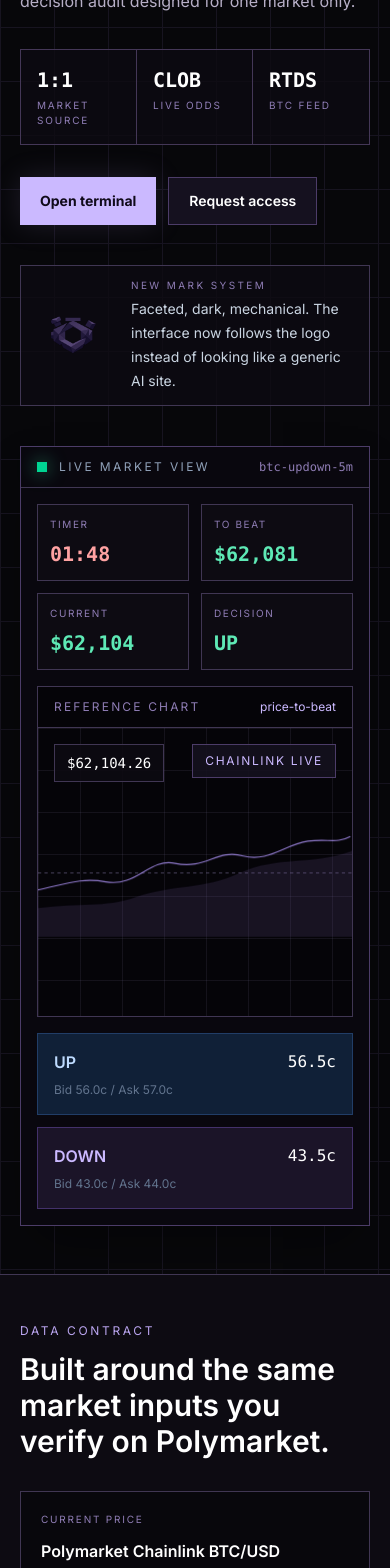
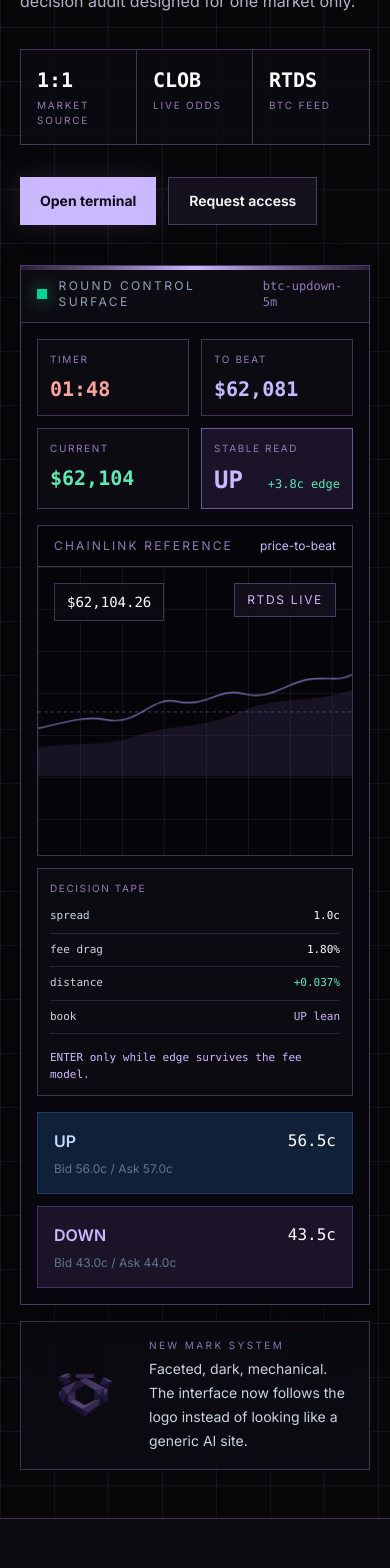
Before and after one commit to Ledziqo/Poly5m, a React (Vite) app in the folder apps/web/: page / in a window 390 px wide. Shown: the part 432-2000 px from the top of the page. Built offline with nearby package versions, Linux system fonts and the light colour scheme.

Commit message:
Unify branding across app

```diff
--- a/apps/web/index.html
+++ b/apps/web/index.html
@@ -3,6 +3,8 @@
   <head>
     <meta charset="UTF-8" />
     <meta name="viewport" content="width=device-width, initial-scale=1.0" />
+    <link rel="preload" as="image" href="/polyengine-icon-logo.png" />
+    <link rel="icon" type="image/png" href="/polyengine-icon-logo.png" />
     <title>PolyEngine</title>
   </head>
   <body>
--- a/apps/web/src/App.tsx
+++ b/apps/web/src/App.tsx
@@ -45,7 +45,7 @@ function Landing({ onNav }: { onNav: (path: string) => void }) {
       <div className="border-b border-[#403653] bg-[#08070C]/95">
         <div className="max-w-7xl mx-auto px-5 md:px-6 h-20 flex items-center justify-between gap-4">
           <button onClick={() => onNav('/')} className="flex items-center gap-3">
-            <img src="/polyengine-icon-logo.png" alt="PolyEngine" className="h-11 w-11 object-cover border border-[#4A3A6A]" />
+            <img src="/polyengine-icon-logo.png" alt="PolyEngine" className="h-14 w-14 object-cover border border-[#4A3A6A]" loading="eager" fetchPriority="high" />
             <div className="text-left">
               <div className="text-base font-semibold tracking-[0.18em] text-white uppercase">PolyEngine</div>
               <div className="text-[10px] uppercase tracking-[0.24em] text-[#8F7DB5]">BTC 5m terminal</div>
@@ -73,7 +73,7 @@ function Landing({ onNav }: { onNav: (path: string) => void }) {
                 Private Polymarket execution lab
               </div>
               <h1 className="mt-6 text-4xl md:text-6xl font-semibold leading-[1.01] tracking-tight text-white">
-                A sharper command center for Bitcoin’s 5-minute knife edge.
+                A sharper command center for Bitcoin's 5-minute knife edge.
               </h1>
               <p className="mt-6 max-w-xl text-base md:text-lg leading-8 text-[#B7AFC7]">
                 PolyEngine tracks the live Polymarket BTC Up/Down round with Chainlink reference price, CLOB odds, entry discipline, and a decision audit designed for one market only.
@@ -87,16 +87,18 @@ function Landing({ onNav }: { onNav: (path: string) => void }) {
                 <button onClick={() => onNav('/login')} className="h-12 px-5 bg-[#CBB9FF] text-sm font-bold text-[#100A1A] hover:bg-[#E7E0F8] transition shadow-[0_0_28px_rgba(143,125,181,0.18)]">Open terminal</button>
                 <button onClick={() => onNav('/request-access')} className="h-12 px-5 border border-[#4C3C68] bg-[#15111F] text-sm font-semibold text-white hover:bg-[#211A31] transition">Request access</button>
               </div>
-              <div className="mt-10 grid grid-cols-[82px_1fr] gap-4 items-center max-w-xl border border-[#403653] bg-[#0D0B12]/80 p-3">
-                <img src="/polyengine-icon-logo.png" alt="" className="h-20 w-20 object-cover" />
+            </div>
+
+            <div>
+              <TerminalPreview />
+              <div className="mt-4 grid grid-cols-[96px_1fr] gap-4 items-center border border-[#403653] bg-[#0D0B12]/90 p-4">
+                <img src="/polyengine-icon-logo.png" alt="" className="h-24 w-24 object-cover" loading="eager" />
                 <div>
                   <div className="text-[10px] uppercase tracking-[0.24em] text-[#8F7DB5]">New mark system</div>
                   <div className="mt-1 text-sm leading-6 text-slate-300">Faceted, dark, mechanical. The interface now follows the logo instead of looking like a generic AI site.</div>
                 </div>
               </div>
             </div>
-
-            <TerminalPreview />
           </div>
         </section>
 
@@ -185,38 +187,57 @@ function SourceBlock({ label, value, detail }: { label: string; value: string; d
 
 function TerminalPreview() {
   return (
-    <div className="border border-[#4C3C68] bg-[#09070E] shadow-2xl shadow-black/40 relative">
+    <div className="border border-[#4C3C68] bg-[#09070E] shadow-2xl shadow-black/40 relative overflow-hidden">
+      <div className="absolute inset-x-0 top-0 h-1 bg-gradient-to-r from-[#2A2038] via-[#CBB9FF] to-[#2A2038]" />
       <div className="absolute -left-3 top-10 hidden h-48 w-3 bg-[#6F5A99] lg:block" />
       <div className="absolute -right-3 bottom-12 hidden h-36 w-3 bg-[#CBB9FF] lg:block" />
-      <div className="flex items-center justify-between border-b border-[#403653] px-4 py-3">
+      <div className="flex items-center justify-between border-b border-[#403653] px-4 py-3 bg-[#0D0B12]">
         <div className="flex items-center gap-3">
           <span className="h-2.5 w-2.5 bg-emerald-400 shadow-[0_0_18px_rgba(52,211,153,0.7)]" />
-          <span className="text-xs uppercase tracking-[0.2em] text-slate-400">Live market view</span>
+          <span className="text-xs uppercase tracking-[0.2em] text-slate-400">Round control surface</span>
         </div>
         <span className="text-xs font-mono text-[#8F7DB5]">btc-updown-5m</span>
       </div>
       <div className="p-4 md:p-5">
-        <div className="grid grid-cols-2 md:grid-cols-4 gap-3">
+        <div className="grid grid-cols-2 md:grid-cols-[1fr_1fr_1fr_1.2fr] gap-3">
           <PreviewStat label="Timer" value="01:48" tone="red" />
-          <PreviewStat label="To beat" value="$62,081" tone="green" />
+          <PreviewStat label="To beat" value="$62,081" tone="pink" />
           <PreviewStat label="Current" value="$62,104" tone="green" />
-          <PreviewStat label="Decision" value="UP" tone="green" />
+          <div className="border border-[#6F5A99] bg-[#1B1428] p-3">
+            <div className="text-[10px] uppercase tracking-[0.16em] text-[#8F7DB5] mb-2">Stable read</div>
+            <div className="flex items-baseline justify-between gap-3">
+              <span className="text-2xl font-mono font-semibold text-[#CBB9FF]">UP</span>
+              <span className="text-xs font-mono text-emerald-300">+3.8c edge</span>
+            </div>
+          </div>
         </div>
 
-        <div className="mt-4 border border-[#403653] bg-[#050408]">
+        <div className="mt-4 grid lg:grid-cols-[1fr_180px] gap-3">
+          <div className="border border-[#403653] bg-[#050408]">
             <div className="flex items-center justify-between border-b border-[#403653] px-4 py-3">
-            <span className="text-xs uppercase tracking-[0.18em] text-[#8F7DB5]">Reference chart</span>
+              <span className="text-xs uppercase tracking-[0.18em] text-[#8F7DB5]">Chainlink reference</span>
               <span className="text-xs text-[#CBB9FF]">price-to-beat</span>
             </div>
             <div className="relative h-72 overflow-hidden">
               <div className="absolute inset-0 bg-[linear-gradient(90deg,rgba(203,185,255,0.08)_1px,transparent_1px),linear-gradient(rgba(203,185,255,0.08)_1px,transparent_1px)] bg-[size:42px_42px]" />
               <div className="absolute left-4 top-4 z-10 border border-[#403653] bg-[#0D0B12]/90 px-3 py-2 font-mono text-sm text-white">$62,104.26</div>
-            <div className="absolute right-4 top-4 z-10 border border-[#4C3C68] bg-[#15111F]/90 px-3 py-2 text-xs uppercase tracking-[0.14em] text-[#CBB9FF]">Chainlink live</div>
+              <div className="absolute right-4 top-4 z-10 border border-[#4C3C68] bg-[#15111F]/90 px-3 py-2 text-xs uppercase tracking-[0.14em] text-[#CBB9FF]">RTDS live</div>
               <svg viewBox="0 0 680 280" className="absolute inset-0 h-full w-full">
                 <line x1="0" y1="142" x2="680" y2="142" stroke="#CBB9FF" strokeDasharray="7 7" opacity="0.75" />
                 <path className="landing-line" d="M0 178 C60 166 96 150 150 160 C218 172 244 108 300 120 C368 134 390 88 448 104 C502 118 536 80 588 72 C632 66 650 78 680 62" fill="none" stroke="#A48BE8" strokeWidth="2.5" />
                 <path d="M0 218 C92 206 142 218 212 194 C292 166 360 178 436 142 C520 104 594 126 680 94 L680 280 L0 280 Z" fill="rgba(111,90,153,0.18)" />
               </svg>
+            </div>
+          </div>
+          <div className="border border-[#403653] bg-[#0D0B12] p-3">
+            <div className="text-[10px] uppercase tracking-[0.16em] text-[#8F7DB5]">Decision tape</div>
+            <div className="mt-3 space-y-2 font-mono text-[11px] text-slate-300">
+              <div className="flex justify-between border-b border-[#2B2338] pb-2"><span>spread</span><span className="text-white">1.0c</span></div>
+              <div className="flex justify-between border-b border-[#2B2338] pb-2"><span>fee drag</span><span className="text-white">1.80%</span></div>
+              <div className="flex justify-between border-b border-[#2B2338] pb-2"><span>distance</span><span className="text-emerald-300">+0.037%</span></div>
+              <div className="flex justify-between border-b border-[#2B2338] pb-2"><span>book</span><span className="text-[#CBB9FF]">UP lean</span></div>
+              <div className="pt-2 text-[#CBB9FF]">ENTER only while edge survives the fee model.</div>
+            </div>
           </div>
         </div>
 
@@ -249,11 +270,11 @@ function Login({ onLogin, onNav }: { onLogin: (email: string, password: string)
       <h1 className="text-3xl font-bold text-white mb-2">Welcome back</h1>
       <p className="text-slate-400 mb-8">Private PolyEngine terminal access.</p>
       <label className="block text-sm text-slate-300 mb-2">Email</label>
-      <input value={email} onChange={(e) => setEmail(e.target.value)} placeholder="Email address" className="w-full mb-5 rounded-xl border border-white/10 bg-[#0B0E14] px-4 py-3 text-white outline-none focus:border-cyan-400" />
+      <input value={email} onChange={(e) => setEmail(e.target.value)} placeholder="Email address" className="w-full mb-5 border border-[#403653] bg-[#08070C] px-4 py-3 text-white outline-none focus:border-[#CBB9FF]" />
       <label className="block text-sm text-slate-300 mb-2">Password</label>
-      <input value={password} onChange={(e) => setPassword(e.target.value)} type="password" className="w-full mb-6 rounded-xl border border-white/10 bg-[#0B0E14] px-4 py-3 text-white outline-none focus:border-cyan-400" />
-      <button onClick={() => onLogin(email, password)} className="w-full rounded-xl bg-cyan-300 py-3 font-bold text-slate-950 hover:bg-cyan-200 transition">Enter terminal</button>
-      <button onClick={() => onNav('/request-access')} className="mt-5 text-sm text-cyan-300 hover:text-cyan-200">Request access through Telegram</button>
+      <input value={password} onChange={(e) => setPassword(e.target.value)} type="password" className="w-full mb-6 border border-[#403653] bg-[#08070C] px-4 py-3 text-white outline-none focus:border-[#CBB9FF]" />
+      <button onClick={() => onLogin(email, password)} className="w-full bg-[#CBB9FF] py-3 font-bold text-[#100A1A] hover:bg-[#E7E0F8] transition">Enter terminal</button>
+      <button onClick={() => onNav('/request-access')} className="mt-5 text-sm text-[#CBB9FF] hover:text-white">Request access through Telegram</button>
     </AuthShell>
   );
 }
@@ -263,17 +284,23 @@ function RequestAccess({ onNav }: { onNav: (path: string) => void }) {
     <AuthShell>
       <h1 className="text-3xl font-bold text-white mb-2">Request access</h1>
       <p className="text-slate-400 mb-8">PolyEngine is private while the BTC 5m engine is being validated.</p>
-      <a href="https://t.me/Aesliex" target="_blank" rel="noopener noreferrer" className="block w-full rounded-xl bg-cyan-300 py-3 text-center font-bold text-slate-950 hover:bg-cyan-200 transition">Message @Aesliex</a>
-      <button onClick={() => onNav('/login')} className="mt-5 text-sm text-cyan-300 hover:text-cyan-200">Back to login</button>
+      <a href="https://t.me/Aesliex" target="_blank" rel="noopener noreferrer" className="block w-full bg-[#CBB9FF] py-3 text-center font-bold text-[#100A1A] hover:bg-[#E7E0F8] transition">Message @Aesliex</a>
+      <button onClick={() => onNav('/login')} className="mt-5 text-sm text-[#CBB9FF] hover:text-white">Back to login</button>
     </AuthShell>
   );
 }
 
 function AuthShell({ children }: { children: React.ReactNode }) {
   return (
-    <div className="min-h-screen bg-[#0B0E14] bg-[radial-gradient(circle_at_50%_10%,rgba(34,211,238,0.12),transparent_30%)] flex items-center justify-center p-6">
-      <div className="w-full max-w-xl rounded-2xl border border-white/10 bg-[#131722]/80 backdrop-blur-xl p-8 shadow-2xl">
-        <img src="/polyengine-signal-dial.png" alt="PolyEngine" className="h-32 md:h-36 w-auto max-w-full object-contain mb-10" />
+    <div className="min-h-screen bg-[#07070A] bg-[linear-gradient(90deg,rgba(203,185,255,0.06)_1px,transparent_1px),linear-gradient(rgba(203,185,255,0.06)_1px,transparent_1px)] bg-[size:54px_54px] flex items-center justify-center p-6">
+      <div className="w-full max-w-xl border border-[#403653] bg-[#0D0B12]/95 p-8 shadow-2xl shadow-black/40">
+        <div className="mb-10 flex items-center gap-4">
+          <img src="/polyengine-icon-logo.png" alt="PolyEngine" className="h-24 w-24 object-cover border border-[#4A3A6A]" loading="eager" fetchPriority="high" />
+          <div>
+            <div className="text-xl font-semibold uppercase tracking-[0.22em] text-white">PolyEngine</div>
+            <div className="mt-1 text-xs uppercase tracking-[0.24em] text-[#8F7DB5]">Private BTC 5m terminal</div>
+          </div>
+        </div>
         {children}
       </div>
     </div>
--- a/apps/web/src/components/Dashboard.tsx
+++ b/apps/web/src/components/Dashboard.tsx
@@ -133,29 +133,32 @@ export default function Dashboard() {
 
   if (loading) {
     return (
-      <div className="min-h-screen bg-slate-950 flex items-center justify-center">
-        <div className="animate-spin rounded-full h-12 w-12 border-b-2 border-blue-500"></div>
+      <div className="min-h-screen bg-[#07070A] flex items-center justify-center">
+        <div className="h-12 w-12 border border-[#403653] border-b-[#CBB9FF] animate-spin"></div>
       </div>
     );
   }
 
   return (
-    <div className="min-h-screen bg-[#0B0E14] bg-[radial-gradient(ellipse_at_top,_var(--tw-gradient-stops))] from-violet-900/20 via-[#0B0E14] to-[#0B0E14] p-6 text-slate-100 font-sans">
+    <div className="min-h-screen bg-[#07070A] bg-[linear-gradient(90deg,rgba(203,185,255,0.035)_1px,transparent_1px),linear-gradient(rgba(203,185,255,0.035)_1px,transparent_1px)] bg-[size:56px_56px] p-6 text-slate-100 font-sans">
       <header className="max-w-7xl mx-auto mb-8 flex justify-between items-center">
         <motion.div initial={{ opacity: 0, y: -20 }} animate={{ opacity: 1, y: 0 }} transition={{ duration: 0.5 }}>
           <div className="flex items-center gap-4">
-            <img src="/polyengine-signal-dial.png" alt="PolyEngine" className="h-20 md:h-24 w-auto max-w-[320px] object-contain drop-shadow-[0_0_18px_rgba(34,211,238,0.22)]" />
-            <span className="px-2 py-0.5 bg-cyan-500/10 text-cyan-300 text-xs font-bold rounded border border-cyan-500/20 shadow-[0_0_10px_rgba(34,211,238,0.2)]">
-              BTC 5M POLYMARKET ENGINE
-            </span>
+            <img src="/polyengine-icon-logo.png" alt="PolyEngine" className="h-16 w-16 object-cover border border-[#4A3A6A]" loading="eager" fetchPriority="high" />
+            <div>
+              <div className="text-xl font-semibold uppercase tracking-[0.2em] text-white">PolyEngine</div>
+              <div className="mt-1 inline-flex border border-[#403653] bg-[#15111F] px-2 py-0.5 text-[10px] font-bold uppercase tracking-[0.2em] text-[#CBB9FF]">
+                BTC 5M POLYMARKET ENGINE
+              </div>
+            </div>
           </div>
-          <p className="text-sm text-slate-400 mt-2">Fee-aware BTC 5-minute Up/Down paper trading cockpit</p>
+          <p className="text-sm text-[#B7AFC7] mt-2">Fee-aware BTC 5-minute Up/Down paper trading cockpit</p>
         </motion.div>
         <motion.div initial={{ opacity: 0 }} animate={{ opacity: 1 }} transition={{ delay: 0.2 }} className="flex items-center gap-4">
-          <div className="text-xs text-slate-400 flex items-center gap-1">
-            <RefreshCw className="w-3 h-3" /> {streamConnected ? 'Live stream' : 'Polling backup'}: {formatET(lastUpdated.getTime())}
+          <div className="text-xs text-[#B7AFC7] flex items-center gap-1 border border-[#403653] bg-[#0D0B12]/90 px-3 py-2">
+            <RefreshCw className="w-3 h-3 text-[#CBB9FF]" /> {streamConnected ? 'Live stream' : 'Polling backup'}: {formatET(lastUpdated.getTime())}
           </div>
-          <div className={`h-2 w-2 rounded-full animate-pulse ${data.settings.bot_state === 'running' ? 'bg-cyan-400 shadow-[0_0_8px_rgba(34,211,238,0.6)]' : 'bg-slate-600'}`} />
+          <div className={`h-2 w-2 animate-pulse ${data.settings.bot_state === 'running' ? 'bg-[#CBB9FF] shadow-[0_0_10px_rgba(203,185,255,0.7)]' : 'bg-slate-600'}`} />
         </motion.div>
       </header>
 
```
Lines whose indentation alone changed are shown as unchanged.
